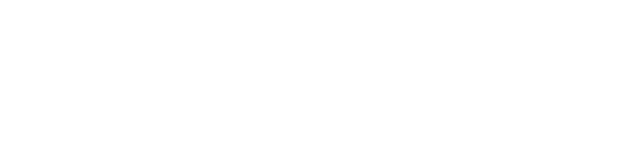
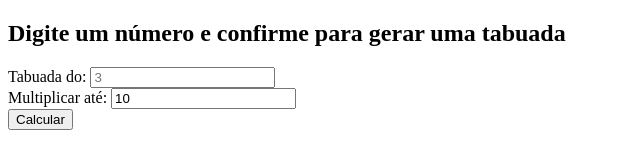
Before and after one commit to jonatasthome07/Tabuada-JS, a plain HTML site: page index.html in a window 1280 px wide. Shown: the whole page, without its empty margins (0-640 px from the left). Drawn offline with Linux system fonts and the light colour scheme.

Commit message:
Starting HTML - Form section

```diff
--- a/index.html
+++ b/index.html
@@ -8,6 +8,20 @@
     <title>Tabuada</title>
 </head>
 <body>
+    <h2>Digite um número e confirme para gerar uma tabuada</h2>
+    <form id="multiplication-form">
+        <div class="form-control">
+            <label for="number">Tabuada do: </label>
+            <input type="number" name="number" id="number" placeholder="3">
+        </div>
+        <div class="form-control">
+            <label for="multiplicator">Multiplicar até: </label>
+            <input type="number" name="multiplicator" id="multiplicator" value="10">
+        </div>
+        <input type="submit" value="Calcular">
+    </form>
+    <div id="multiplication-table">
 
+    </div>
 </body>
 </html>
```
